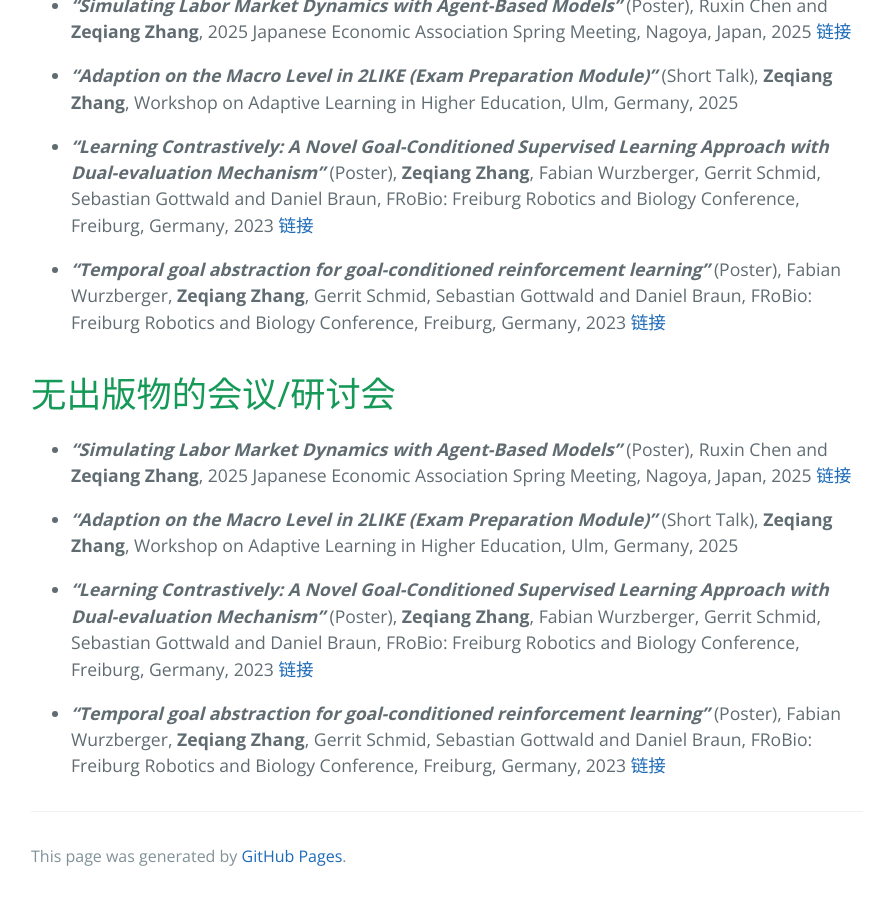
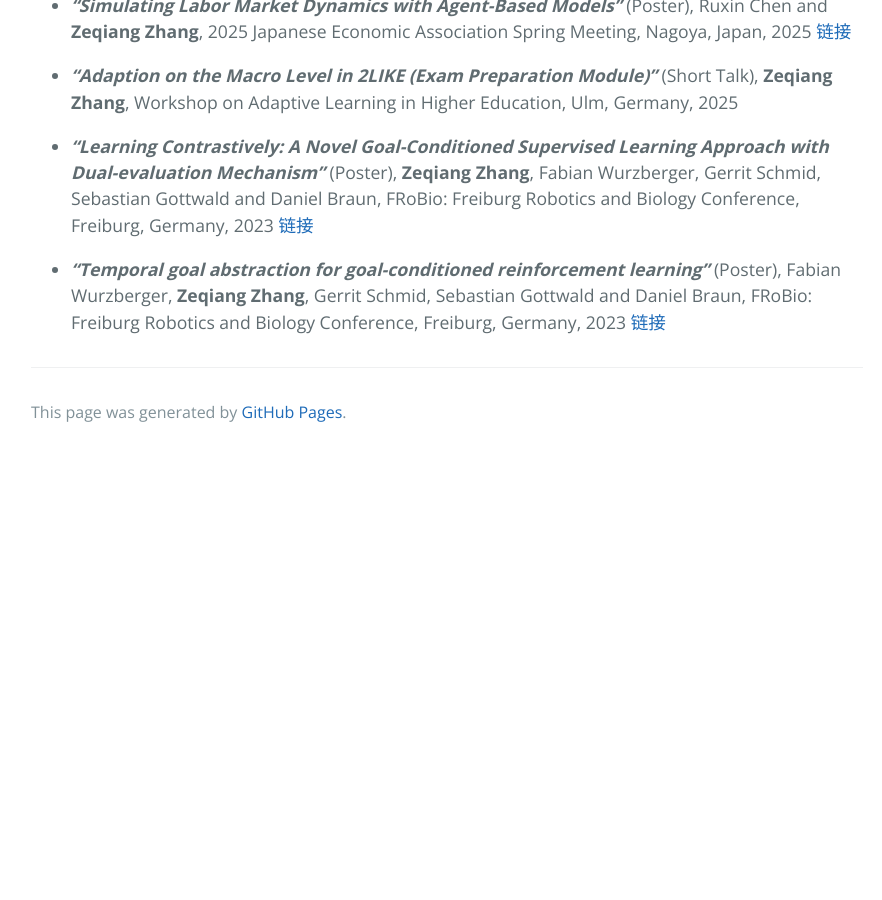
Before and after one commit to greablezzq/greablezzq.github.io, a Jekyll site: the page built from chinese.md, in a window 1280 px wide and 900 px high, scrolled down 1237 px. Shown: the whole window, without its empty margins (193-1075 px from the left). Built offline with Jekyll 4.4.1, drawn with Linux system fonts in a browser that asks for light colours; after the commit the page ends 1693 px from its top, so only the background shows below that.

Commit message:
Update chinese.md

```diff
--- a/chinese.md
+++ b/chinese.md
@@ -29,12 +29,3 @@ description: 乌尔姆大学神经信息处理所 博士研究生
  - ***"Learning Contrastively: A Novel Goal-Conditioned Supervised Learning Approach with Dual-evaluation Mechanism"*** (Poster), **Zeqiang Zhang**, Fabian Wurzberger, Gerrit Schmid, Sebastian Gottwald and Daniel Braun, FRoBio: Freiburg Robotics and Biology Conference, Freiburg, Germany, 2023 [链接](https://frobio.wordpress.com/learning-contrastively-a-novel-goal-conditioned-supervised-learning-approach-with-dual-evaluation-mechanism/)
 
  - ***"Temporal goal abstraction for goal-conditioned reinforcement learning"*** (Poster), Fabian Wurzberger, **Zeqiang Zhang**, Gerrit Schmid, Sebastian Gottwald and Daniel Braun, FRoBio: Freiburg Robotics and Biology Conference, Freiburg, Germany, 2023 [链接](https://frobio.wordpress.com/temporal-goal-abstraction-for-goal-conditioned-reinforcement-learning/)
-
-# 无出版物的会议/研讨会
- - ***"Simulating Labor Market Dynamics with Agent-Based Models"*** (Poster), Ruxin Chen and **Zeqiang Zhang**, 2025 Japanese Economic Association Spring Meeting, Nagoya, Japan, 2025 [链接](https://pub.confit.atlas.jp/ja/event/jea2025s/presentation/1P0201-15-07)
-
- - ***"Adaption on the Macro Level in 2LIKE (Exam Preparation Module)"*** (Short Talk), **Zeqiang Zhang**, Workshop on Adaptive Learning in Higher Education, Ulm, Germany, 2025
-
- - ***"Learning Contrastively: A Novel Goal-Conditioned Supervised Learning Approach with Dual-evaluation Mechanism"*** (Poster), **Zeqiang Zhang**, Fabian Wurzberger, Gerrit Schmid, Sebastian Gottwald and Daniel Braun, FRoBio: Freiburg Robotics and Biology Conference, Freiburg, Germany, 2023 [链接](https://frobio.wordpress.com/learning-contrastively-a-novel-goal-conditioned-supervised-learning-approach-with-dual-evaluation-mechanism/)
-
- - ***"Temporal goal abstraction for goal-conditioned reinforcement learning"*** (Poster), Fabian Wurzberger, **Zeqiang Zhang**, Gerrit Schmid, Sebastian Gottwald and Daniel Braun, FRoBio: Freiburg Robotics and Biology Conference, Freiburg, Germany, 2023 [链接](https://frobio.wordpress.com/temporal-goal-abstraction-for-goal-conditioned-reinforcement-learning/)
```
